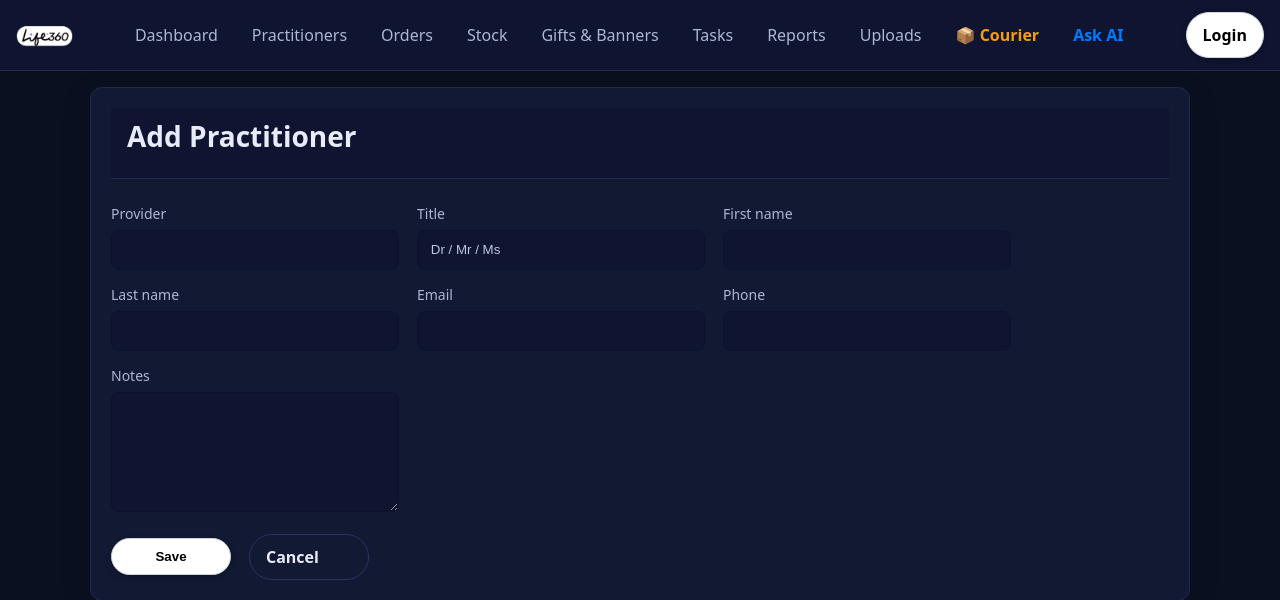
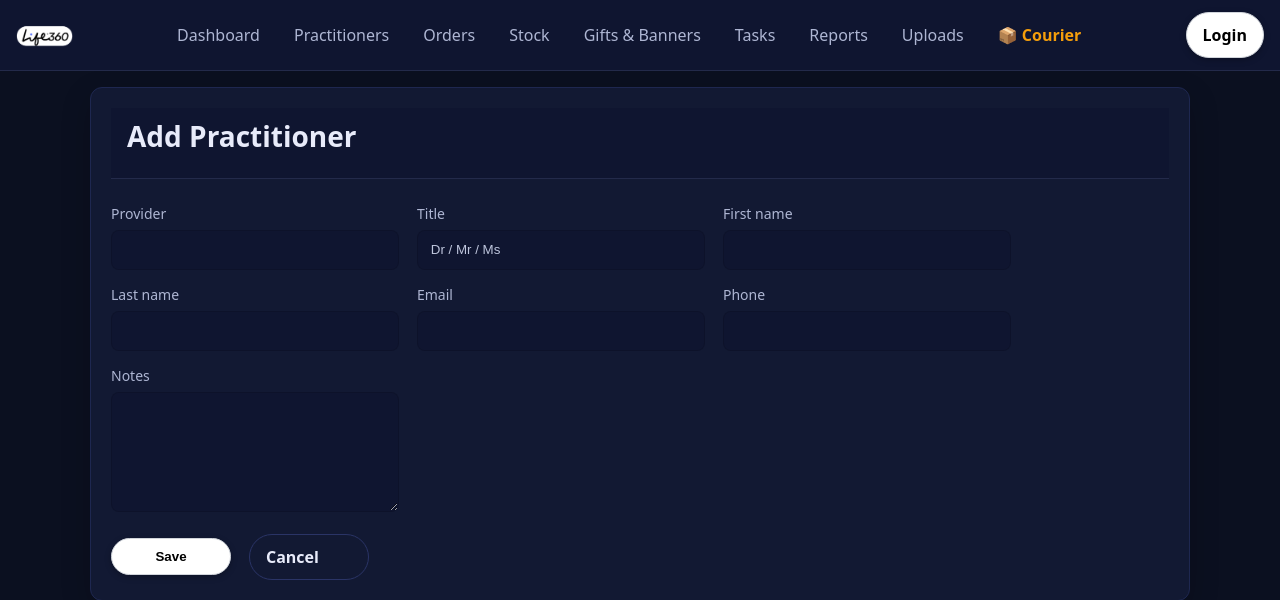
Before and after one commit to cianotheone7/Life360, a Flask app: page /practitioners/new in a window 1280 px wide. Shown: the top 600 px of the page. Run offline with Flask 3, Linux system fonts and the light colour scheme; the visitor is signed in with stand-in values (Sample User, id 1).

Commit message:
Remove AI Chat navigation link - AI is on dashboard instead

```diff
--- a/templates/base.html
+++ b/templates/base.html
@@ -69,9 +69,6 @@
       <a href="{{ url_for('uploads_home') }}">Uploads</a>
       <a href="{{ url_for('courier_bookings') }}" style="color: #f59e0b; font-weight: bold;">
         📦 Courier
-      </a>
-      <a href="{{ url_for('ai_chat') }}" style="color: #007bff; font-weight: bold;">
-        Ask AI
       </a>
 </nav>
 
```
